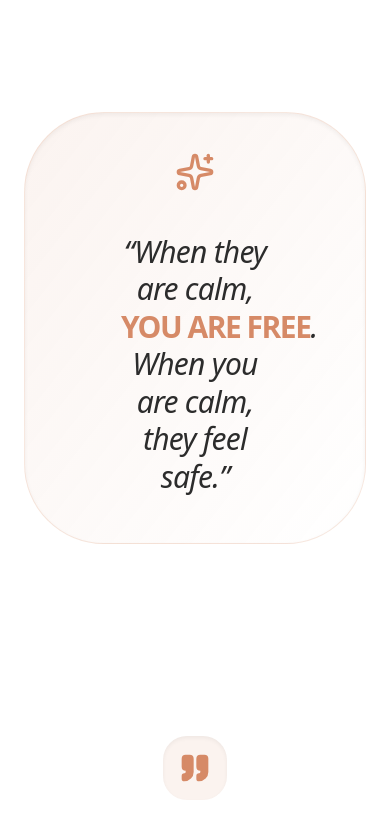
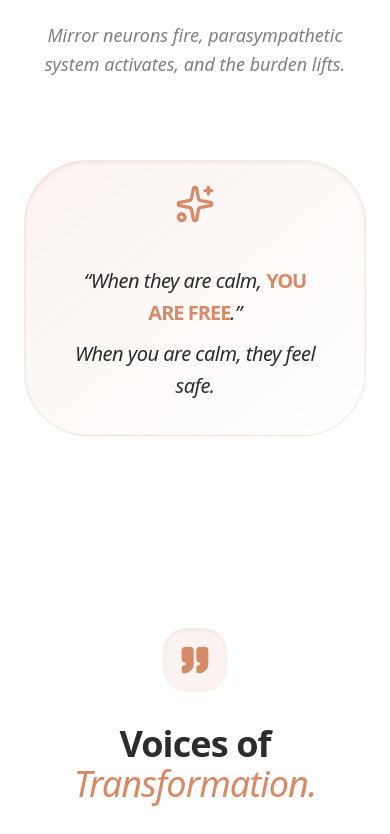
Before and after one commit to Siyoul-Jung/tat-calm-animals, a Next.js app: page / in a window 390 px wide. Shown: the part 4370-5204 px from the top of the page. Built offline with nearby package versions, Linux system fonts and the light colour scheme.

Commit message:
UI: Final mobile polish for HealingLoop and Testimonials (Vertical flow & Text Alignment)

```diff
--- a/src/components/HealingLoop.tsx
+++ b/src/components/HealingLoop.tsx
@@ -52,7 +52,7 @@ export default function HealingLoop() {
           </motion.div>
 
           {/* Central Connecting Loop - Responsive Energy Flow */}
-          <div className="relative w-40 h-40 md:w-80 md:h-32 flex items-center justify-center">
+          <div className="relative w-32 h-64 md:w-80 md:h-32 flex items-center justify-center">
             <div className="absolute inset-0 overflow-hidden rounded-full">
                <EnergyFlow color="#F47216" particleCount={60} />
             </div>
@@ -76,8 +76,8 @@ export default function HealingLoop() {
 
           {/* Human Side */}
           <motion.div
-            initial={{ opacity: 0, x: 50 }}
-            whileInView={{ opacity: 1, x: 0 }}
+            initial={{ opacity: 0, y: 50 }}
+            whileInView={{ opacity: 1, y: 0 }}
             viewport={{ once: true }}
             className="flex flex-col items-center text-center max-w-sm flex-1"
           >
@@ -99,12 +99,13 @@ export default function HealingLoop() {
           initial={{ opacity: 0, y: 40 }}
           whileInView={{ opacity: 1, y: 0 }}
           viewport={{ once: true }}
-          className="mt-32 p-12 rounded-[5rem] bg-gradient-to-br from-brand/10 to-transparent border border-brand/20 text-center max-w-4xl mx-auto shadow-inner relative group"
+          className="mt-20 md:mt-32 p-8 md:p-12 rounded-[4rem] md:rounded-[5rem] bg-gradient-to-br from-brand/10 to-transparent border border-brand/20 text-center max-w-4xl mx-auto shadow-inner relative group"
         >
-           <div className="absolute inset-0 bg-white/40 backdrop-blur-xl rounded-[5rem] -z-10" />
+           <div className="absolute inset-0 bg-white/40 backdrop-blur-xl rounded-[4rem] md:rounded-[5rem] -z-10" />
            <Sparkles className="text-brand w-10 h-10 mx-auto mb-8 animate-bounce" />
-           <p className="text-3xl italic text-charcoal tracking-tight font-medium leading-tight px-12">
-             &ldquo;When they are calm, <span className="text-brand not-italic font-bold tracking-tighter uppercase whitespace-nowrap">you are free</span>. When you are calm, they feel safe.&rdquo;
+           <p className="text-xl md:text-3xl italic text-charcoal tracking-tight font-medium leading-relaxed md:leading-tight px-4 md:px-12 flex flex-col md:block gap-2">
+             <span>&ldquo;When they are calm, <span className="text-brand not-italic font-bold tracking-tighter uppercase">you are free</span>.&rdquo;</span>
+             <span className="md:ml-2">When you are calm, they feel safe.</span>
            </p>
         </motion.div>
       </div>
--- a/src/components/Testimonials.tsx
+++ b/src/components/Testimonials.tsx
@@ -58,7 +58,7 @@ export default function Testimonials() {
               whileInView={{ opacity: 1, y: 0 }}
               viewport={{ once: true }}
               transition={{ delay: idx * 0.15, type: 'spring', stiffness: 50 }}
-              className="group p-1 bg-white hover:bg-gradient-to-br hover:from-brand/20 hover:to-brand/5 rounded-[4rem] transition-all duration-700 shadow-[0_20px_50px_rgba(0,0,0,0.04)] hover:shadow-[0_40px_80px_-20px_rgba(244,114,22,0.15)]"
+              className="group p-1 bg-white hover:bg-gradient-to-br hover:from-brand/20 hover:to-brand/5 rounded-[4rem] transition-all duration-700 shadow-[0_10px_30px_rgba(0,0,0,0.05)] md:shadow-none hover:shadow-[0_40px_80px_-20px_rgba(244,114,22,0.15)] border border-brand/5"
             >
               <div className="bg-white h-full p-12 rounded-[3.8rem] flex flex-col">
                 <blockquote className="text-xl text-charcoal/80 mb-10 leading-relaxed italic flex-grow relative">
```
